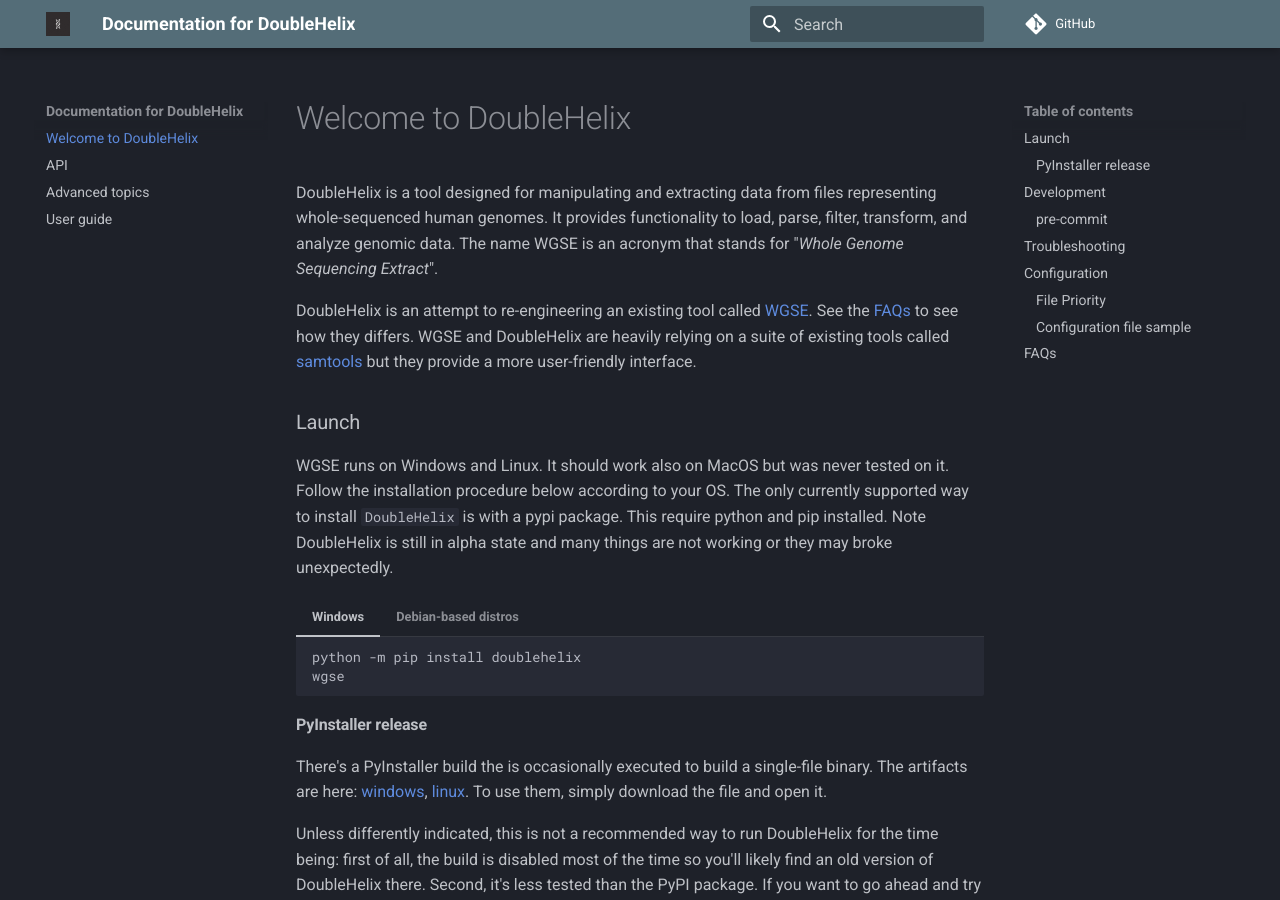
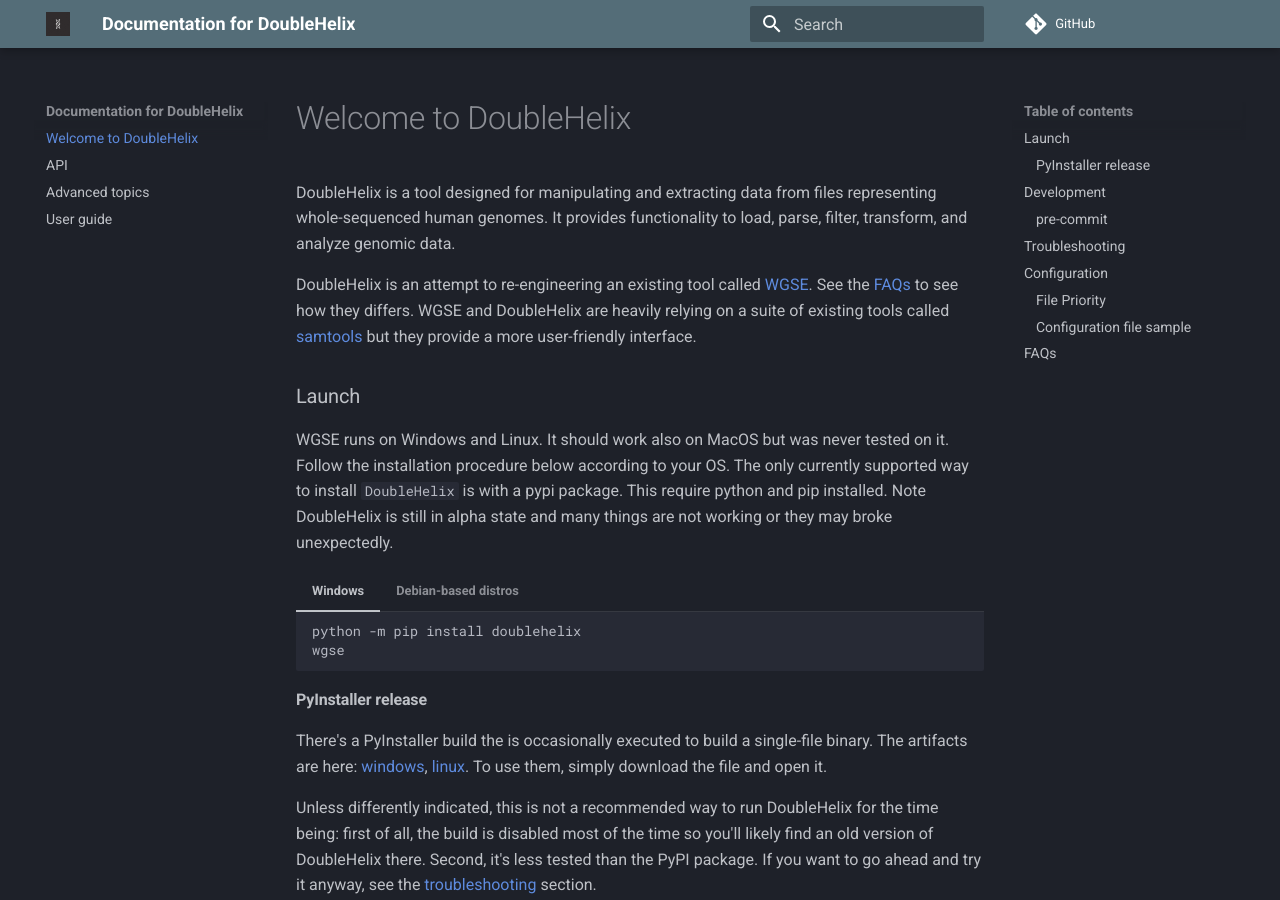
Before and after one commit to DoubleHelixApp/doublehelixapp.github.io, an MkDocs documentation site: the page built from docs/index.md, in a window 1280 px wide and 900 px high. Built offline with MkDocs 1.6.1 and Material for MkDocs 9.7.7, drawn with Linux system fonts in a browser that asks for light colours; comment, search, counter and statistics services are not loaded.

Commit message:
wgse-> helix

```diff
--- a/docs/index.md
+++ b/docs/index.md
@@ -1,6 +1,6 @@
 # Welcome to DoubleHelix
 
-DoubleHelix is a tool designed for manipulating and extracting data from files representing whole-sequenced human genomes. It provides functionality to load, parse, filter, transform, and analyze genomic data. The name WGSE is an acronym that stands for "_Whole Genome Sequencing Extract_".
+DoubleHelix is a tool designed for manipulating and extracting data from files representing whole-sequenced human genomes. It provides functionality to load, parse, filter, transform, and analyze genomic data.
 
 DoubleHelix is an attempt to re-engineering an existing tool called [WGSE](https://wgse.io). See the [FAQs](#faqs) to see how they differs. WGSE and DoubleHelix are heavily relying on a suite of existing tools called [samtools](https://samtools.github.io/) but they provide a more user-friendly interface.
 
```
